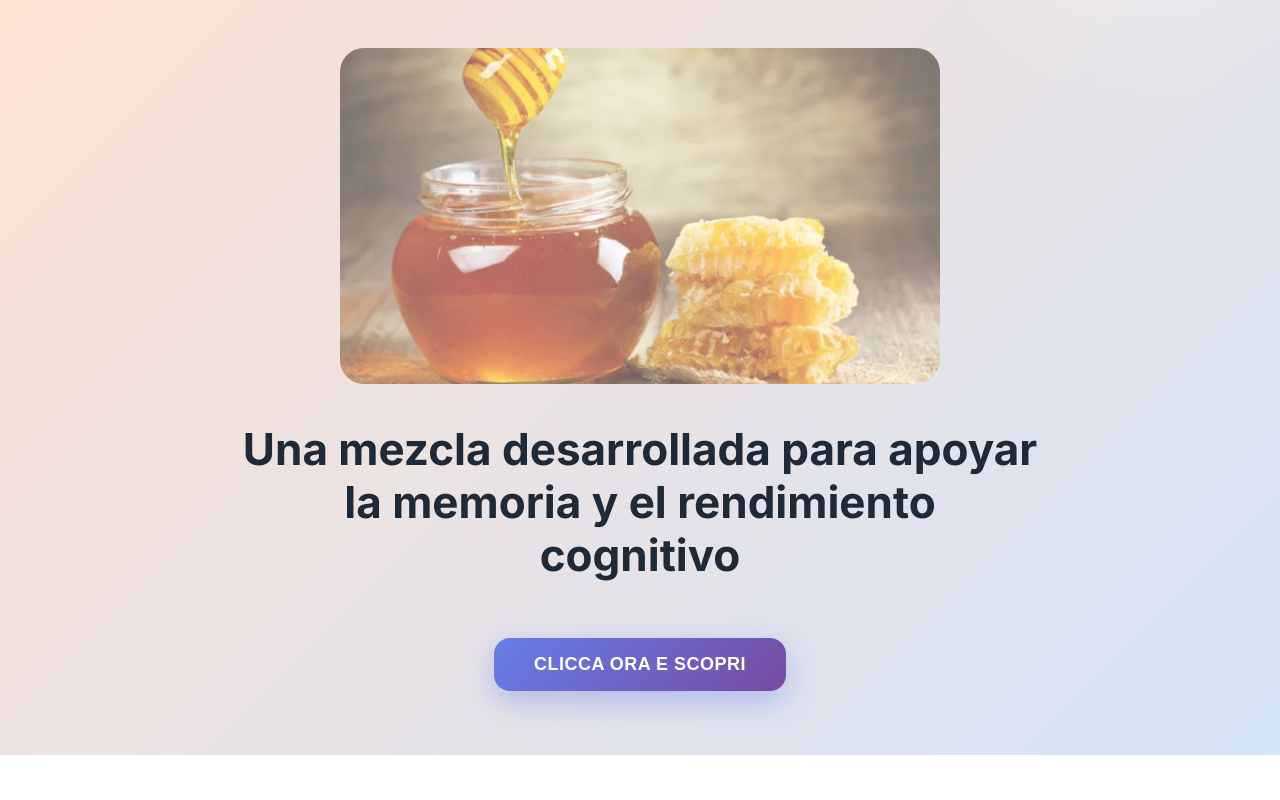
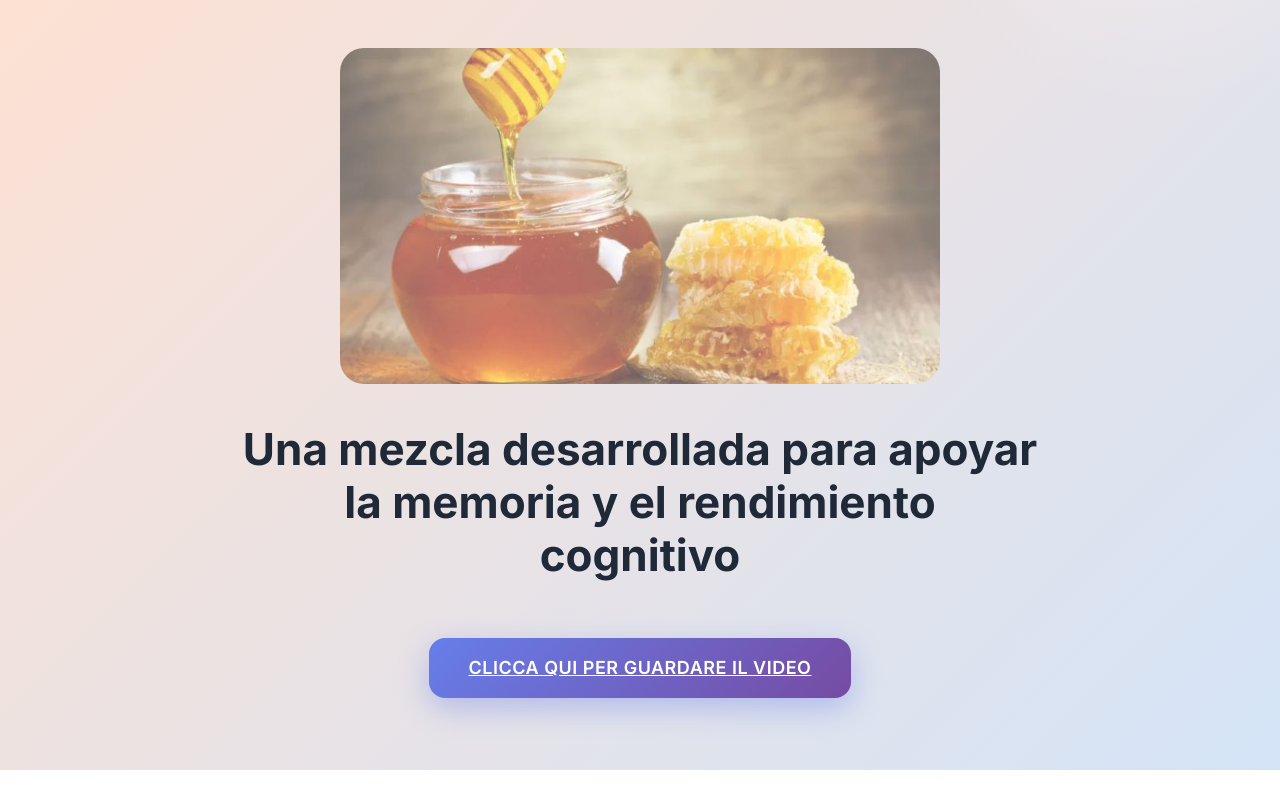
Before and after one commit to danilomaxfeitosa99-debug/memoita68.online, a plain HTML site: page premmita02/index.html in a window 1280 px wide. Shown: the top 800 px of the page. Drawn offline with Linux system fonts and the light colour scheme.

Commit message:
Update index.html

```diff
--- a/premmita02/index.html
+++ b/premmita02/index.html
@@ -19,7 +19,10 @@
                     <img src="./mel.jpeg" alt="Delicious hamburger" id="heroImg">
                 </div>
                 <h1 class="hero-title">Una mezcla desarrollada para apoyar la memoria y el rendimiento cognitivo</h1>
-                <button class="cta-button">Clicca ora e scopri</button>
+<a href="https://lp.memoita6.online/preclick"
+   class="cta-button">
+   Clicca qui per guardare il video
+</a>
             </div>
         </div>
     </section>
```
